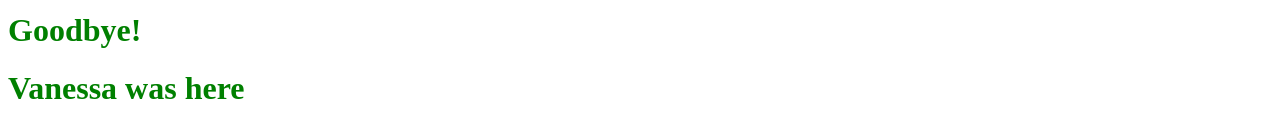
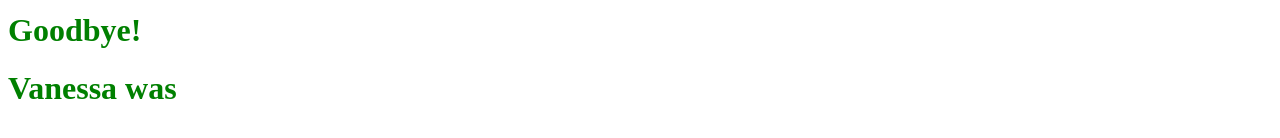
Before and after one commit to vanessaromandelgado/Foxes78-GitPractice, a plain HTML site: page index.html in a window 1280 px wide. Shown: the part 144-282 px from the top of the page. Drawn offline with Linux system fonts and the light colour scheme.

Commit message:
Vanessa's changes

```diff
--- a/index.html
+++ b/index.html
@@ -11,7 +11,7 @@
         aspernatur consectetur, voluptatem a ducimus alias suscipit voluptas quaerat corrupti? Aperiam cupiditate
         voluptatem neque? Temporibus.</p>
     <h1>Goodbye!</h1>
-    <h1>Vanessa was here</h1>
+    <h1>Vanessa was</h1>
 </body>
 
 </html>
```
